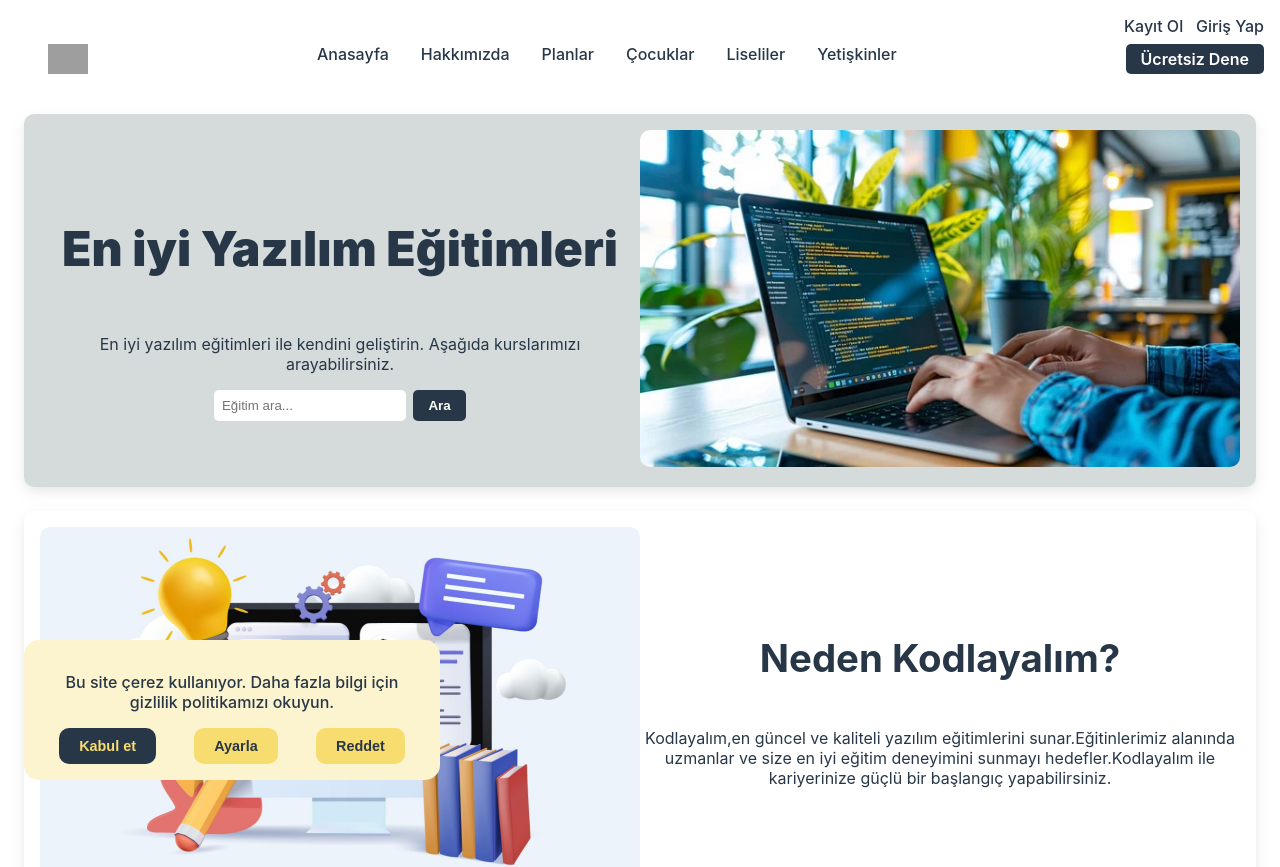
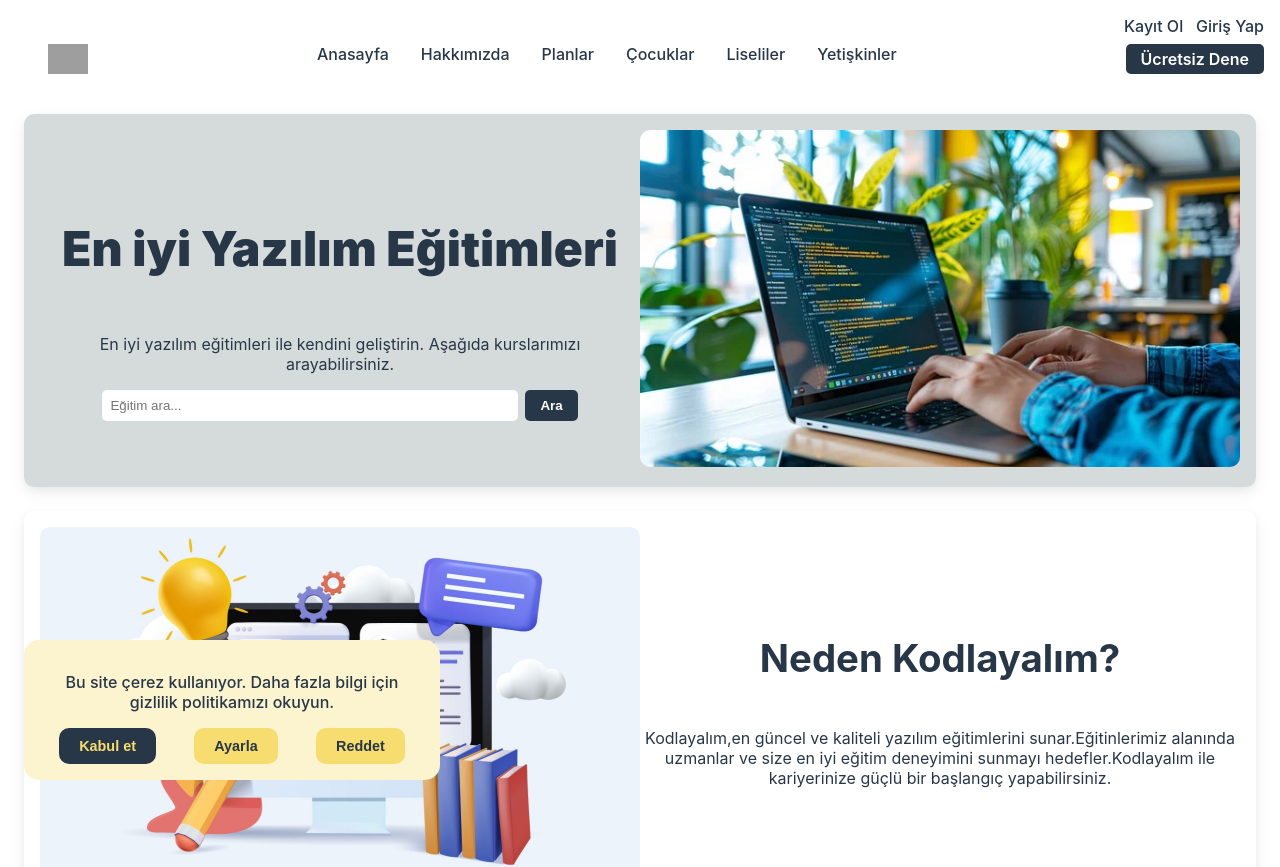
Before and after one commit to FarizaFSD/kodlayalim, a React (Create React App) app: page / in a window 1280 px wide. Shown: the top 867 px of the page. Built offline with nearby package versions, Linux system fonts and the light colour scheme; no server answers; grey boxes are pictures that could not be loaded.

Commit message:
change search bar

```diff
--- a/src/components/promotion/EducationSearch.js
+++ b/src/components/promotion/EducationSearch.js
@@ -86,7 +86,7 @@ const Paragraph = styled.p`
   color: #283747;
 `;
 const Search = styled.input`
-  width: 70%;
+  width: 400px;
   padding: 0.5rem;
   border-radius: 5px;
   border: none;
```
